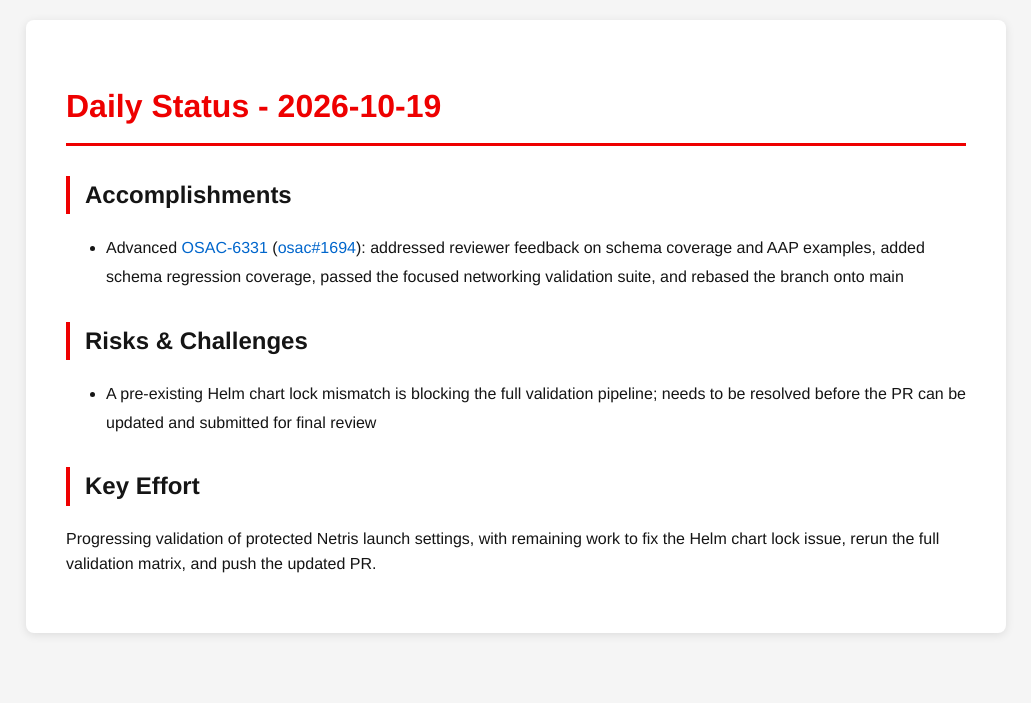
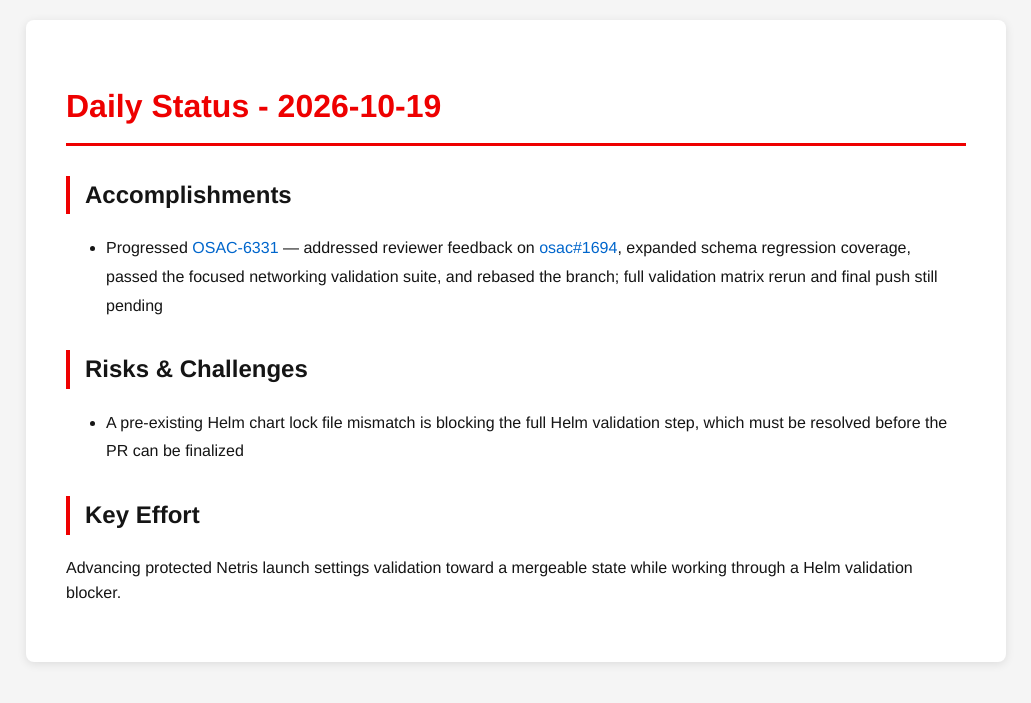
Before and after one commit to tzvatot/daily-status, a Jekyll site: the page built from 2026-10-19.md, in a window 1280 px wide. Shown: the top 703 px of the page, without its empty margins (124-1155 px from the left). Built offline with Jekyll 4.4.1, drawn with Linux system fonts in a browser that asks for light colours.

Commit message:
Daily status update - 2026-10-19

```diff
--- a/2026-10-19.md
+++ b/2026-10-19.md
@@ -7,10 +7,10 @@ date: 2026-10-19
 # Daily Status - 2026-10-19
 
 ## Accomplishments
-- Advanced [OSAC-6331](https://redhat.atlassian.net/browse/OSAC-6331) ([osac#1694](https://github.com/osac-project/osac/pull/1694)): addressed reviewer feedback on schema coverage and AAP examples, added schema regression coverage, passed the focused networking validation suite, and rebased the branch onto main
+- Progressed [OSAC-6331](https://redhat.atlassian.net/browse/OSAC-6331) — addressed reviewer feedback on [osac#1694](https://github.com/osac-project/osac/pull/1694), expanded schema regression coverage, passed the focused networking validation suite, and rebased the branch; full validation matrix rerun and final push still pending
 
 ## Risks & Challenges
-- A pre-existing Helm chart lock mismatch is blocking the full validation pipeline; needs to be resolved before the PR can be updated and submitted for final review
+- A pre-existing Helm chart lock file mismatch is blocking the full Helm validation step, which must be resolved before the PR can be finalized
 
 ## Key Effort
-Progressing validation of protected Netris launch settings, with remaining work to fix the Helm chart lock issue, rerun the full validation matrix, and push the updated PR.
+Advancing protected Netris launch settings validation toward a mergeable state while working through a Helm validation blocker.
```
